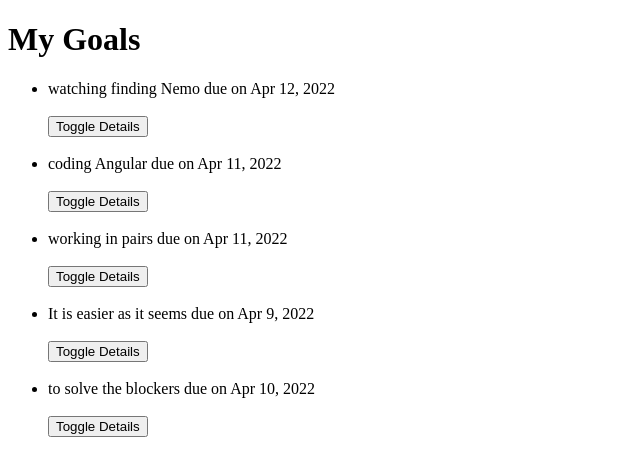
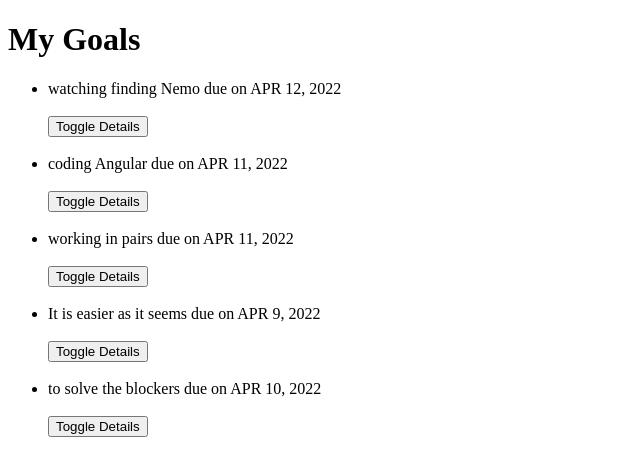
Before and after one commit to BeatriceWambuiMbugua/Goals, an Angular app: page / in a window 1280 px wide. Shown: the top 476 px of the page, without its empty margins (0-640 px from the left). Built offline with nearby package versions, Linux system fonts and the light colour scheme.

Commit message:
add chain in pipes eg. |date|uppercase

```diff
--- a/src/app/goal/goal.component.html
+++ b/src/app/goal/goal.component.html
@@ -4,7 +4,7 @@
   <ul>
     <div *ngFor="let goalies of goals; let i = index">
       <li appStrikethrough>
-        {{ goalies.name }} due on {{ goalies.completeDate | date }}
+        {{ goalies.name }} due on {{ goalies.completeDate | date | uppercase }}
       </li>
       <br />
       <button (click)="toggleDetails(i)">Toggle Details</button>
```
